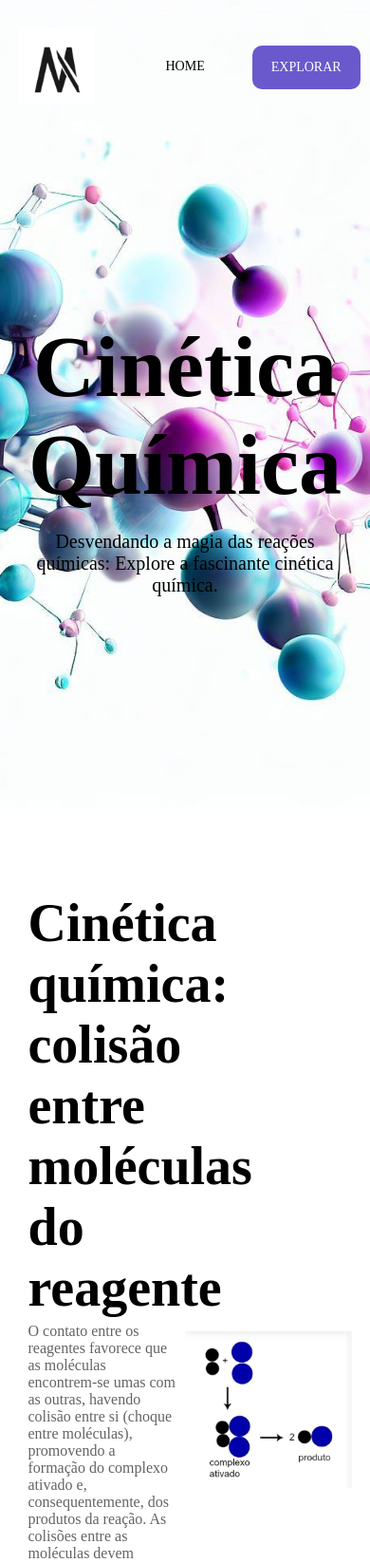
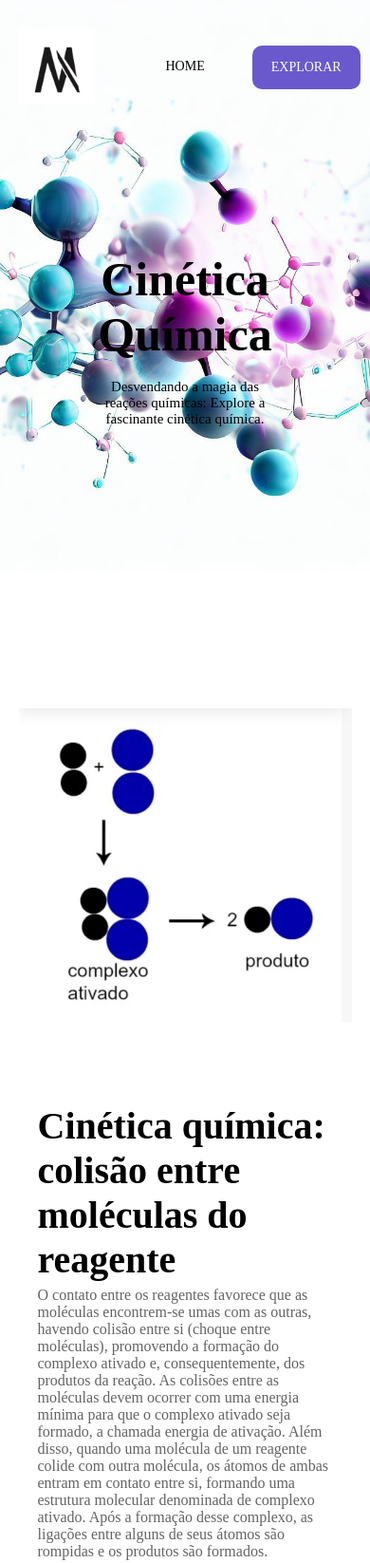
Before and after one commit to MAM-Corporation/quimica, a plain HTML site: page explorar.html in a window 390 px wide. Shown: the top 1646 px of the page at 95% size. Drawn offline with Linux system fonts and the light colour scheme.

Commit message:
Update style.css

```diff
--- a/css/style.css
+++ b/css/style.css
@@ -258,3 +258,46 @@ p{
     width: 100%;
     transition: 0.3s;
 }
+.explorar .explorar-text{
+    margin-top: 10px;
+    padding: 0 20px;
+    order: 1;
+}
+.explorar .container{
+    flex-direction: column;
+}
+.explorar .ex h3{
+    font-size: 48px;
+}
+.explorar .explorar-text,
+.explorar .explorar-img{
+    width: 100%;
+}
+.banner .banner-text{
+    padding: 0;
+    margin: 80px;
+}
+.banner .banner-text h1{
+    font-size: 80px;
+}
+.banner .banner-text p{
+    font-size: 15px;
+}
+.contato-info{
+    flex-direction: column-reverse;
+}
+.contato-info .right-side,
+.contato-info .left-side{
+    width: 100%;
+}
+.contato-info .right-side{
+    margin-bottom: 30px;
+}
+@media (max-width:500px) {
+    .banner .banner-text h1{
+        font-size: 50px;
+    }
+    .explorar .explorar-text h3{
+        font-size: 40px;
+    }
+}
```
